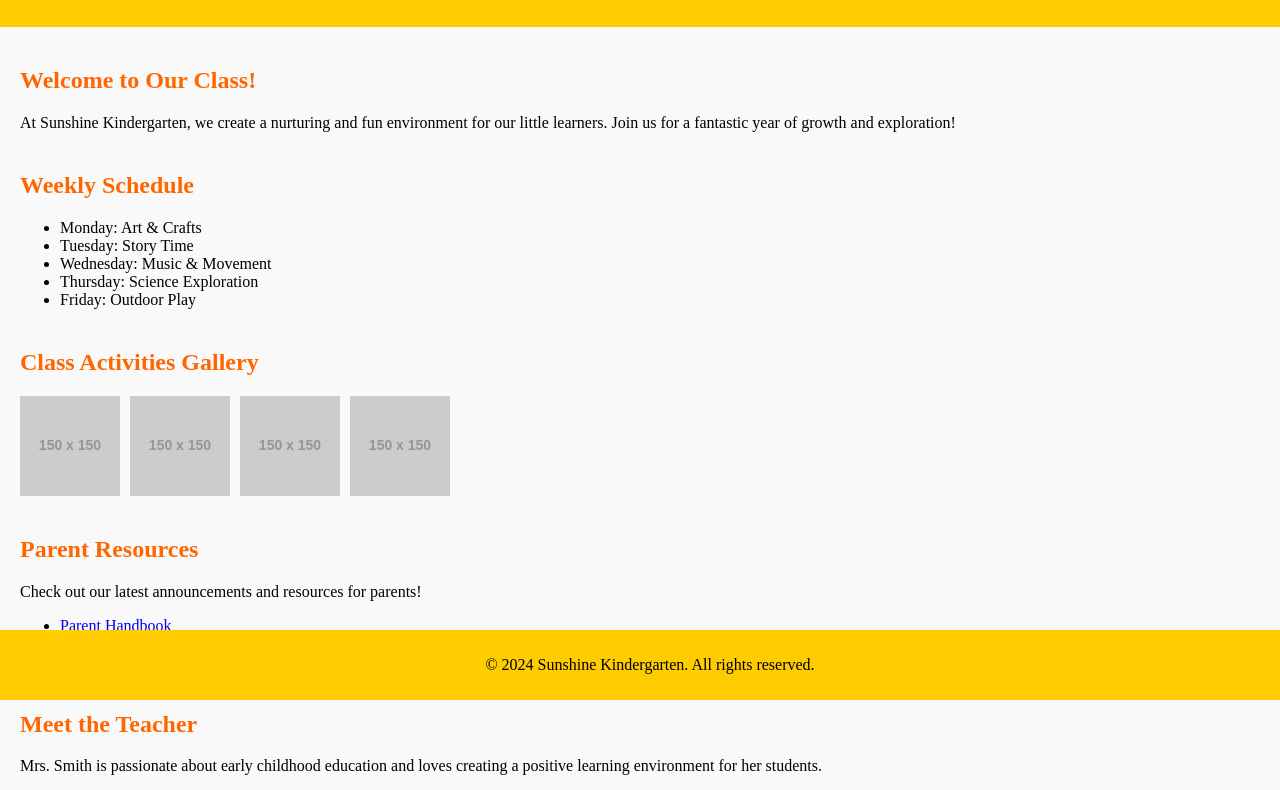
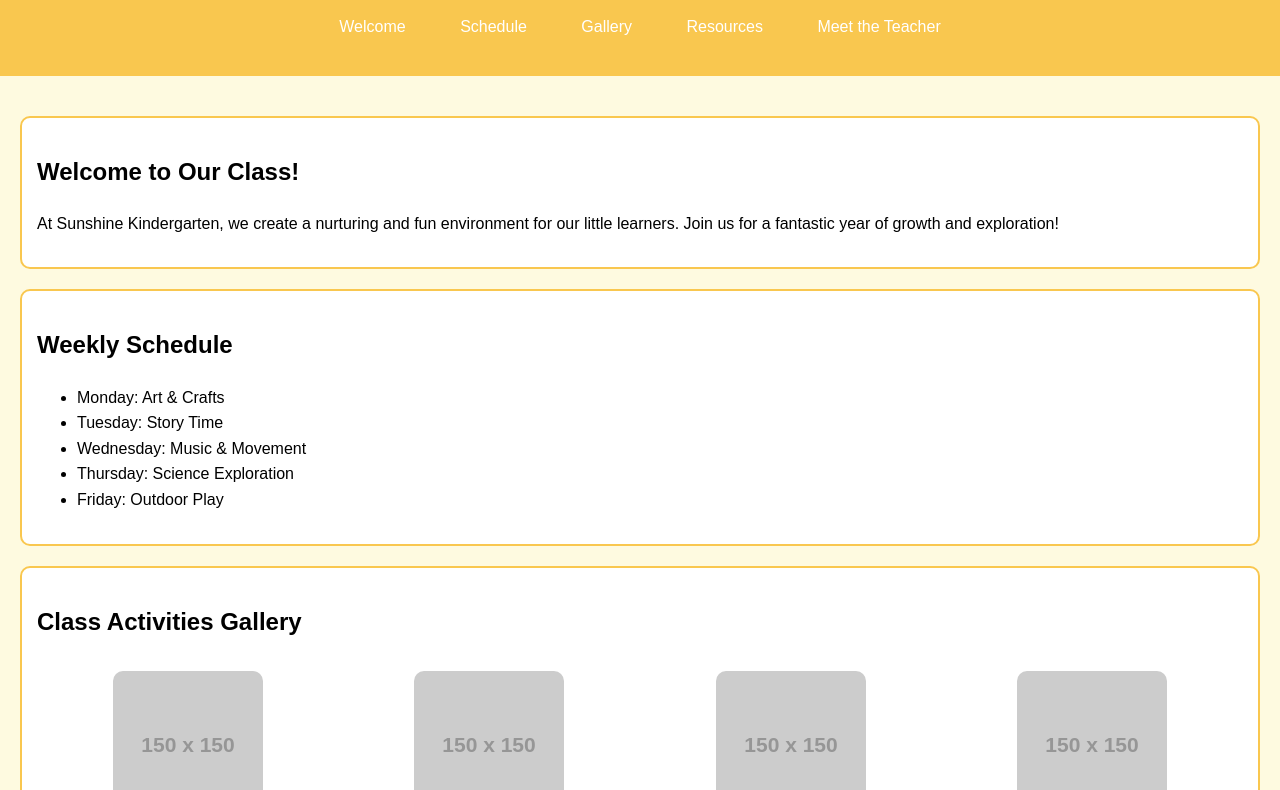
Before and after one commit to alimansoor9/itcs333-a1, a plain HTML site: page index.html in a window 1280 px wide. Shown: the part 100-890 px from the top of the page. Drawn offline with Linux system fonts and the light colour scheme.

Commit message:
styles.css
css

```diff
--- a/styles.css
+++ b/styles.css
@@ -1,41 +1,39 @@
 /* General Styles */
 body {
-    font-family: 'Arial, sans-serif';
+    font-family: Arial, sans-serif;
+    line-height: 1.6;
     margin: 0;
     padding: 0;
-    background-color: #f9f9f9;
+    background-color: #fefae0; /* Soft background color */
 }
 
 /* Header Styles */
 header {
-    background-color: #ffcc00;
-    padding: 20px;
+    background-color: #f9c74f; /* Bright yellow */
+    color: #fff;
     text-align: center;
-}
-
-header h1 {
-    margin: 0;
-    color: #333;
+    padding: 20px 0;
 }
 
 nav ul {
-    list-style: none;
+    list-style-type: none;
     padding: 0;
 }
 
 nav ul li {
     display: inline;
-    margin: 0 10px;
+    margin: 0 15px;
 }
 
 nav ul li a {
+    color: #fff;
     text-decoration: none;
-    color: #333;
-    font-weight: bold;
+    padding: 5px 10px;
+    transition: background-color 0.3s;
 }
 
 nav ul li a:hover {
-    color: #ff6600;
+    background-color: #f9844a; /* Orange hover effect */
 }
 
 /* Main Content Styles */
@@ -44,33 +42,31 @@ main {
 }
 
 section {
-    margin-bottom: 40px;
-}
-
-h2 {
-    color: #ff6600;
+    margin: 20px 0;
+    padding: 15px;
+    border: 2px solid #f9c74f;
+    border-radius: 10px;
+    background-color: #fff;
 }
 
 /* Gallery Styles */
 .gallery {
     display: flex;
-    gap: 10px;
+    flex-wrap: wrap;
+    justify-content: space-around;
 }
 
 .gallery img {
-    width: 100px;
-    height: 100px;
-    object-fit: cover;
+    margin: 10px;
+    border-radius: 10px;
 }
 
 /* Footer Styles */
 footer {
-    background-color: #ffcc00;
     text-align: center;
-    padding: 10px;
-    position: fixed;
-    width: 100%;
-    bottom: 0;
+    padding: 10px 0;
+    background-color: #f9c74f;
+    color: #fff;
 }
 
 /* Responsive Styles */
@@ -82,10 +78,6 @@ footer {
 
     .gallery {
         flex-direction: column;
-    }
-
-    .gallery img {
-        width: 100%;
-        height: auto;
+        align-items: center;
     }
 }
```
